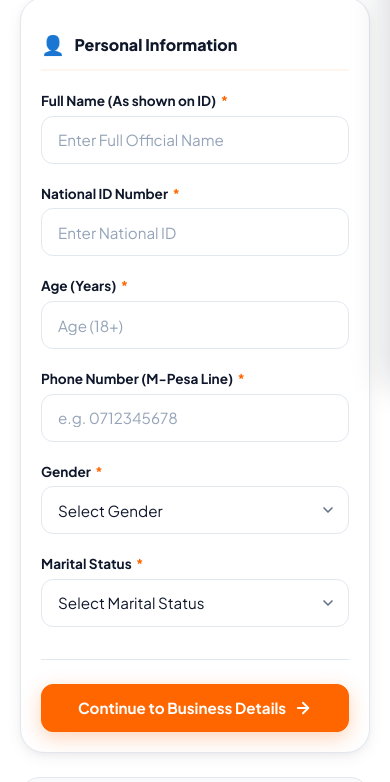
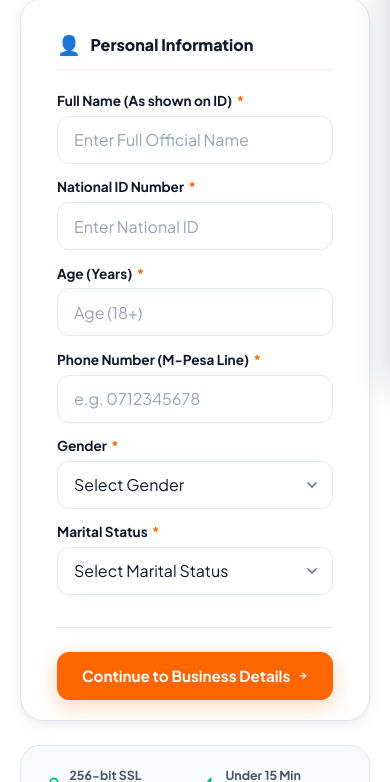
Before and after one commit to billgatesmalel/Jijenge-Loans, a React (Vite) app in the folder frontend/: page /apply in a window 390 px wide. Shown: the part 459-1241 px from the top of the page. Built offline with nearby package versions, Linux system fonts and the light colour scheme; no server answers.

Commit message:
Implement universal responsive layout system across all pages, data tables, modals and forms for mobile phones, tablets and desktops

```diff
--- a/frontend/src/components/AdminDashboardModal.tsx
+++ b/frontend/src/components/AdminDashboardModal.tsx
@@ -1071,13 +1071,13 @@
      2. WORKSPACE LAYOUT (Mockup themed light white layout)
      ════════════════════════════════════════════════════════════ */
   return (
-    <div style={{
+    <div className="admin-layout-root" style={{
       display: 'flex', height: '100vh', width: '100%', overflow: 'hidden',
       background: '#f8fafc', fontFamily: "'Inter', -apple-system, sans-serif"
     }}>
 
       {/* ══ SIDEBAR ══ */}
-      <aside style={{
+      <aside className="admin-sidebar-root" style={{
         width: sidebarW, minWidth: sidebarW, height: '100vh', background: '#ffffff',
         display: 'flex', flexDirection: 'column', overflow: 'hidden', flexShrink: 0,
         transition: 'width 0.22s cubic-bezier(0.4, 0, 0.2, 1), min-width 0.22s ease', zIndex: 50,
@@ -1110,7 +1110,7 @@
         </div>
 
         {/* Navigation */}
-        <nav style={{ flex: 1, overflowY: 'auto', padding: '0.75rem 0', scrollbarWidth: 'none' }}>
+        <nav className="admin-sidebar-nav" style={{ flex: 1, overflowY: 'auto', padding: '0.75rem 0', scrollbarWidth: 'none' }}>
           {NAV_SECTIONS.map(section => (
             <div key={section.title} style={{ marginBottom: '1.25rem' }}>
               {!sidebarCollapsed && (
@@ -2089,7 +2089,7 @@
       {selectedApp && (
         <>
           <div onClick={() => setSelectedApp(null)} style={{ position: 'fixed', inset: 0, background: 'rgba(15,23,42,0.3)', zIndex: 98, backdropFilter: 'blur(2px)' }} />
-          <div style={{ position: 'fixed', right: 0, top: 0, bottom: 0, width: '400px', background: '#fff', borderLeft: '1px solid #e2e8f0', boxShadow: '-8px 0 32px rgba(0,0,0,0.1)', zIndex: 99, display: 'flex', flexDirection: 'column' }}>
+          <div className="admin-drawer" style={{ position: 'fixed', right: 0, top: 0, bottom: 0, width: '400px', background: '#fff', borderLeft: '1px solid #e2e8f0', boxShadow: '-8px 0 32px rgba(0,0,0,0.1)', zIndex: 99, display: 'flex', flexDirection: 'column' }}>
             <div style={{ display: 'flex', justifyContent: 'space-between', alignItems: 'center', padding: '1.25rem 1.5rem', borderBottom: '1px solid #f1f5f9', position: 'sticky', top: 0, background: '#fff' }}>
               <div>
                 <h3 style={{ margin: '0 0 0.15rem', fontSize: '1rem', fontWeight: 800, color: '#0f172a' }}>Manage Application</h3>
--- a/frontend/src/index.css
+++ b/frontend/src/index.css
@@ -2901,3 +2901,171 @@
     align-items: center;
     gap: 0.5rem;
 }
+
+/* ==========================================================================
+   📱 AUTHORITATIVE UNIVERSAL RESPONSIVE ENGINE (Phones, Tablets & Desktop)
+   ========================================================================== */
+
+/* 1. Universal Container & Section Padding for Mobile & Tablets */
+@media (max-width: 1024px) {
+  .admin-container,
+  .track-container,
+  .dash-container,
+  .modal-container,
+  .form-section {
+    padding-left: 1rem !important;
+    padding-right: 1rem !important;
+  }
+}
+
+/* 2. Responsive Table Scroll Wrappers & Touch Handling for Phones & Tablets */
+.admin-table-container,
+.user-table-container,
+.table-responsive,
+.admin-table-scroll {
+  width: 100% !important;
+  max-width: 100% !important;
+  overflow-x: auto !important;
+  overflow-y: hidden !important;
+  -webkit-overflow-scrolling: touch !important;
+  touch-action: pan-x pan-y !important;
+  border-radius: 12px;
+  background: #ffffff;
+  border: 1px solid #e2e8f0;
+  margin-bottom: 1rem;
+}
+
+.admin-table-scroll::-webkit-scrollbar,
+.admin-table-container::-webkit-scrollbar {
+  height: 6px;
+  background-color: #f1f5f9;
+}
+
+.admin-table-scroll::-webkit-scrollbar-thumb,
+.admin-table-container::-webkit-scrollbar-thumb {
+  background-color: #cbd5e1;
+  border-radius: 9999px;
+}
+
+.admin-table,
+.user-table,
+.data-table {
+  width: 100% !important;
+  min-width: 650px !important;
+  border-collapse: collapse !important;
+  white-space: nowrap !important;
+}
+
+@media (max-width: 768px) {
+  .admin-table th,
+  .admin-table td,
+  .user-table th,
+  .user-table td {
+    padding: 0.6rem 0.75rem !important;
+    font-size: 0.8rem !important;
+  }
+}
+
+/* 3. Responsive Admin Layout & Mobile Navigation Drawer */
+@media (max-width: 1024px) {
+  .admin-layout-root {
+    flex-direction: column !important;
+    height: auto !important;
+    min-height: 100vh !important;
+  }
+
+  .admin-sidebar-root {
+    width: 100% !important;
+    min-width: 100% !important;
+    height: auto !important;
+    position: sticky !important;
+    top: 0 !important;
+    z-index: 100 !important;
+    box-shadow: 0 4px 6px -1px rgba(0,0,0,0.05) !important;
+  }
+
+  .admin-sidebar-nav {
+    display: flex !important;
+    flex-direction: row !important;
+    overflow-x: auto !important;
+    white-space: nowrap !important;
+    padding: 0.5rem !important;
+    -webkit-overflow-scrolling: touch;
+  }
+
+  .admin-sidebar-nav > div {
+    display: flex !important;
+    flex-direction: row !important;
+    margin-bottom: 0 !important;
+    gap: 0.35rem !important;
+  }
+}
+
+/* 4. Responsive Application Drawers & Centered Modals */
+@media (max-width: 640px) {
+  .admin-drawer,
+  .side-drawer-modal {
+    width: 100vw !important;
+    max-width: 100vw !important;
+    right: 0 !important;
+  }
+
+  .centered-modal-card {
+    width: 95vw !important;
+    max-width: 95vw !important;
+    padding: 1.25rem !important;
+    margin: 0 auto !important;
+  }
+
+  .form-grid,
+  .two-column-grid,
+  .edit-app-grid,
+  .modal-grid-2col {
+    grid-template-columns: 1fr !important;
+    gap: 0.85rem !important;
+  }
+
+  .form-bottom-actions,
+  .modal-bottom-actions,
+  .drawer-bottom-actions {
+    flex-direction: column !important;
+    gap: 0.75rem !important;
+  }
+
+  .form-bottom-actions button,
+  .modal-bottom-actions button,
+  .drawer-bottom-actions button {
+    width: 100% !important;
+  }
+}
+
+/* 5. Touch Friendly Input & Select Heights on Mobile (Prevents Safari iOS Auto-Zoom) */
+@media (max-width: 768px) {
+  input[type="text"],
+  input[type="number"],
+  input[type="email"],
+  input[type="tel"],
+  input[type="password"],
+  select,
+  textarea {
+    font-size: 16px !important;
+    min-height: 44px !important;
+  }
+}
+
+/* 6. Dashboard KPI Grid Responsiveness */
+@media (max-width: 1024px) {
+  .kpi-grid,
+  .admin-kpi-container {
+    grid-template-columns: repeat(2, 1fr) !important;
+    gap: 0.85rem !important;
+  }
+}
+
+@media (max-width: 540px) {
+  .kpi-grid,
+  .admin-kpi-container {
+    grid-template-columns: 1fr !important;
+    gap: 0.75rem !important;
+  }
+}
```
